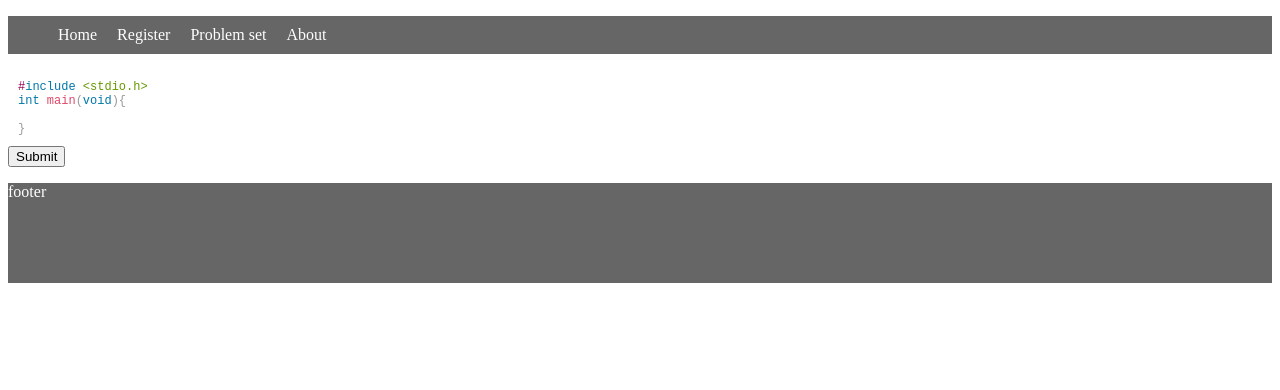
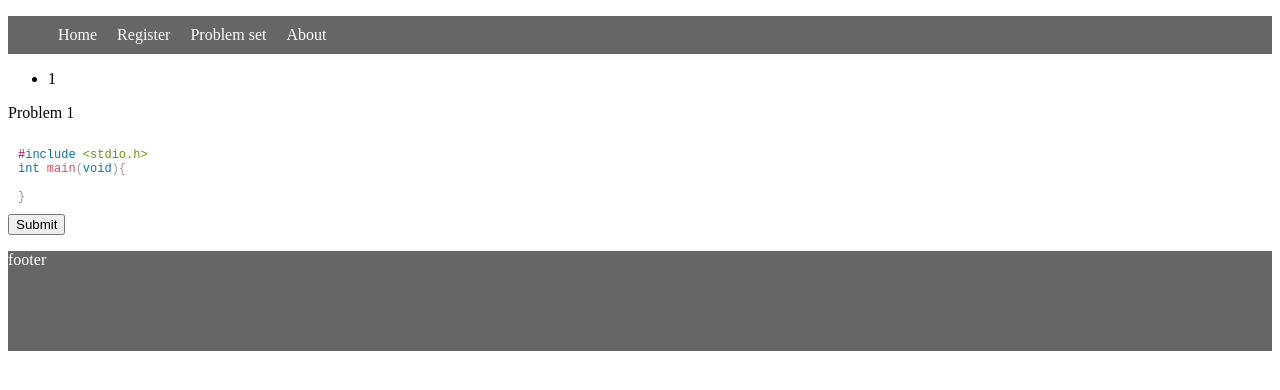
Before and after one commit to admidori/judgelight, a Next.js app in the folder frontend/: page / in a window 1280 px wide. Shown: the top 390 px of the page. Built offline with nearby package versions, Linux system fonts and the light colour scheme; no server answers.

Commit message:
Add backend handler Add funtion about number of problems

```diff
--- /dev/null
+++ b/frontend/src/components/program_editor/problem.tsx
@@ -0,0 +1,37 @@
+import React from "react";
+import axios from "axios";
+import { error } from "console";
+
+export default function Problem(){
+    const [problem, SetProblem] = React.useState("");
+    const [problemNumber, SetProblemNumber] = React.useState(1)
+
+    axios.get("http://localhost:8080/paramater", {
+        params: {
+            paramater: "number-of-problem",
+        }
+    })
+    .then(function(response){
+        const responseJsonData = JSON.parse(JSON.stringify(response));
+        SetProblemNumber(responseJsonData.data.return)
+    })
+    .catch(function(error){
+        console.log(error)
+    })
+
+    return(
+        <div>
+            {
+            (function () {
+                const list = [];
+                for (let i = 1; i <= Number(problemNumber); i++) {
+                list.push(<li>{i}</li>);
+                }
+                return <ul>{list}</ul>;
+            }())
+            }
+            <p>Problem {problemNumber}</p>
+            <p></p>
+        </div>
+    );
+}
--- a/frontend/src/pages/index.tsx
+++ b/frontend/src/pages/index.tsx
@@ -4,12 +4,14 @@ import Header from "../components/common/header/header";
 import Footer from '../components/common/footer/footer';
 import Menubar from '../components/common/menubar/menubar';
 import ProgramEditor from '../components/program_editor/editor';
+import Problem from '../components/program_editor/problem';
 
 class Index extends React.Component {
     render() {
         return (
             <div>
             <Menubar />
+            <Problem />
             <ProgramEditor />
             <Footer />
             </div>
```
Also changed, not shown: 1 other file (tests, documents, lock files or other folders).
